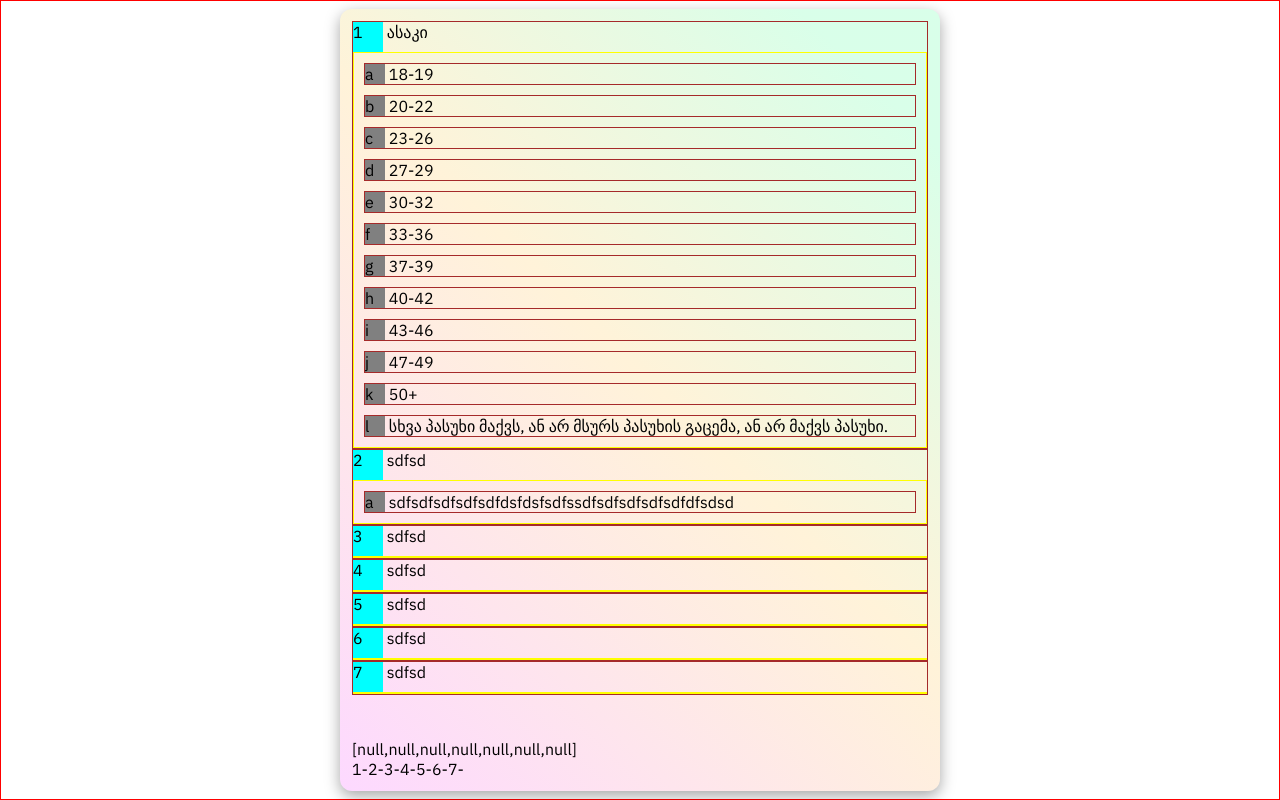
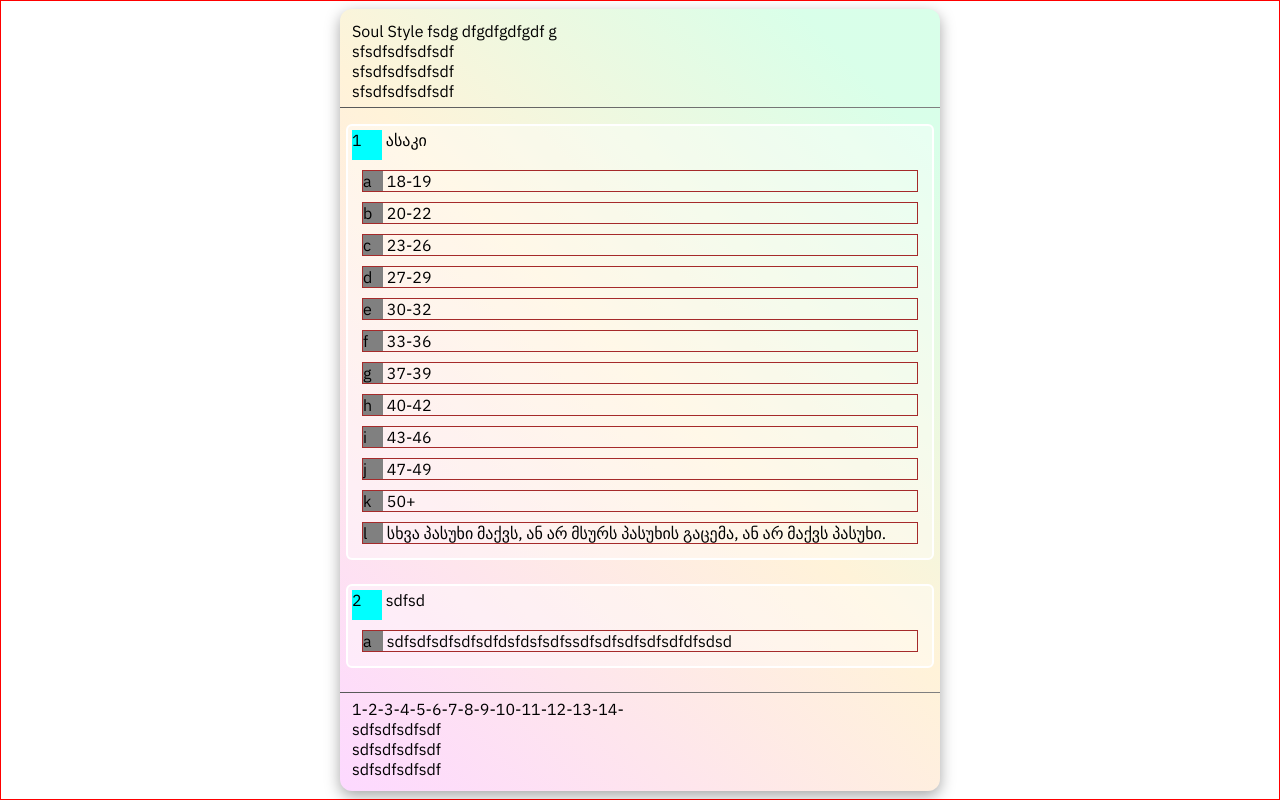
Before and after one commit to leodevbro/simple-forms-with-response-compression, a Next.js app: page / in a window 1280 px wide. Built offline with nearby package versions, Linux system fonts and the light colour scheme.

Commit message:
step next 011

```diff
--- a/src/components/OneForm/OneQuestion.tsx
+++ b/src/components/OneForm/OneQuestion.tsx
@@ -5,7 +5,14 @@ import { OneSelectableAnswer } from '@/components/OneForm/OneSelectableAnswer';
 import styled from 'styled-components';
 
 const Ground = styled.div`
-  border: 1px solid brown;
+  /* border: 1px solid brown; */
+  /* margin: 30px; */
+  background-color: rgba(255, 255, 255, 0.4);
+  /* border: 2px solid rgba(250, 213, 6, 0.5); */
+  border: 2px solid rgb(255, 255, 255);
+  border-radius: 6px;
+
+  padding: 4px;
 `;
 
 const IndexOneIndicator = styled.span`
@@ -16,7 +23,7 @@ const IndexOneIndicator = styled.span`
 `;
 
 const SelectableAnswersList = styled.div`
-  border: 1px solid yellow;
+  /* border: 1px solid yellow; */
 `;
 
 type OneQuestionProps = {
--- a/src/components/OneForm/index.tsx
+++ b/src/components/OneForm/index.tsx
@@ -21,9 +21,13 @@ import { form001_withIds } from '@/feed/indexWay2';
 const Ground = styled.div`
   position: relative;
   /* border: 7px solid blue; */
-  padding: 12px;
+  padding: 6px;
+  padding-left: 0;
+  padding-right: 0;
   /* border: 4px solid #0000003b; */
   box-shadow: rgba(0, 0, 0, 0.35) 0px 5px 15px;
+
+  /* box-shadow: rgba(60, 64, 67, 0.3) 0px 1px 2px 0px, rgba(60, 64, 67, 0.15) 0px 1px 3px 1px; */
 
   border-radius: 12px;
   width: 600px;
@@ -35,9 +39,10 @@ const Ground = styled.div`
   display: flex;
   flex-direction: column;
   flex-wrap: nowrap;
+  /* row-gap: 8px; */
 `;
 
-const GroundBackground = styled.div`
+export const GroundBackground = styled.div`
   border-radius: 12px;
   position: absolute;
   z-index: -100;
@@ -65,6 +70,8 @@ const TopBox = styled.div`
 
   flex-grow: 0;
   flex-shrink: 0;
+
+  padding: 6px 12px;
 `;
 
 const BottomBox = styled.div`
@@ -73,14 +80,39 @@ const BottomBox = styled.div`
 
   flex-grow: 0;
   flex-shrink: 0;
+
+  padding: 6px 12px;
 `;
 
 const QuestionsList = styled.div`
-  /* border: 5px solid brown; */
+  /* border: 3px solid rgb(241, 254, 255); */
+  /* border: 1px solid rgba(0, 0, 0, 0.07); */
+  /* box-shadow: rgba(50, 50, 93, 0.25) 0px 6px 12px -2px, rgba(0, 0, 0, 0.3) 0px 3px 7px -3px; */
+
+
+  /* box-shadow: 0 0 10px 0 rgba(0,0,0,0.1) inset; */
+
+  /* border-radius: 6px; */
+  padding: 6px;
+  padding-top: 16px;
+  padding-bottom: 16px;
+  /* padding-left: 0; */
   flex-grow: 1;
   flex-shrink: 1;
 
   overflow-y: auto;
+
+  display: flex;
+  flex-direction: column;
+  flex-wrap: nowrap;
+  row-gap: 24px;
+`;
+
+const NiceSeparator = styled.div`
+  height: 1px;
+  min-height: 1px;
+  background-image: linear-gradient(90deg, #585858, gray);
+  /* background: black; */
 `;
 
 export type TyAndwerOneQuestion = ({
@@ -195,7 +227,12 @@ export const OneForm = ({ aaaa }: OneFormProps) => {
 
       <TopBox>
         <div>{currForm.title}</div>
+        <div>sfsdfsdfsdfsdf</div>
+        <div>sfsdfsdfsdfsdf</div>
+        <div>sfsdfsdfsdfsdf</div>
       </TopBox>
+
+      <NiceSeparator />
 
       <QuestionsList>
         {currForm.questions.map((question, questionIndex) => {
@@ -217,9 +254,14 @@ export const OneForm = ({ aaaa }: OneFormProps) => {
         })}
       </QuestionsList>
 
+      <NiceSeparator />
+
       <BottomBox>
-        <div>{JSON.stringify(fillingOfTheForm)}</div>
+        {/* <div>{JSON.stringify(fillingOfTheForm)}</div> */}
         <div>{generateNiceCodeFromFilling(fillingOfTheForm)}</div>
+        <div>sdfsdfsdfsdf</div>
+        <div>sdfsdfsdfsdf</div>
+        <div>sdfsdfsdfsdf</div>
       </BottomBox>
     </Ground>
   );
--- a/src/feed/indexWay2.ts
+++ b/src/feed/indexWay2.ts
@@ -10,7 +10,7 @@ const vars = {
 
 const form001: nsFormMin.One = {
   id: `form001`,
-  title: '',
+  title: 'Soul Style fsdg dfgdfgdfgdf g',
   info: '',
   details: 'sdfsfd',
   versionId: '1',
@@ -33,6 +33,7 @@ const form001: nsFormMin.One = {
         { t: vars.otherOrNothingOrNotWant },
       ],
     },
+    //
     {
       question: 'sdfsd',
       selectableAnswers: [
@@ -40,25 +41,183 @@ const form001: nsFormMin.One = {
         // vars.otherOrNothingOrNotWant,
       ],
     },
+    //
     {
-      question: 'sdfsd',
-      selectableAnswers: [],
+      question: 'შვილი ან შვილები',
+      selectableAnswers: [
+        { t: 'არ მყავს და მინდა ოდესმე მყავდეს' },
+        { t: 'არ მინდა მყავდეს' },
+        { t: 'მყავს და მეტი აღარ მინდა' },
+        { t: 'მყავს და ალბათ მეტი მეყოლება ოდესმე' },
+        { t: vars.otherOrNothingOrNotWant },
+      ],
     },
+    //
     {
-      question: 'sdfsd',
-      selectableAnswers: [],
+      question: 'სიგარეტის მოწევა',
+      selectableAnswers: [
+        { t: 'არ ვეწევი და არც მინდა ოდესმე გავეკარო' },
+        { t: 'არ ვეწევი მაგრამ შესაძლოა დავიწყო მოწევა ოდესმე' },
+        { t: 'ვეწევი' },
+        { t: vars.otherOrNothingOrNotWant },
+      ],
     },
+    //
     {
-      question: 'sdfsd',
-      selectableAnswers: [],
+      question:
+        'ვცდილობ ფორმაში ვიყო ფიზიკურად, თუნდაც მსუბუქი ვარჯიშით ან სხვა სახის აქტივობით',
+      selectableAnswers: [
+        {
+          t: 'კი, ჩემთვის მ',
+        },
+      ],
     },
+    //
     {
-      question: 'sdfsd',
-      selectableAnswers: [],
+      question: 'ტატუ',
+      selectableAnswers: [
+        {
+          t: `არ მაქვს და არც მსურს რომ ოდესმე მქონდეს სხეულზე`,
+        },
+        {
+          t: `მაქვს მაგრამ ახლა ვაცნობიერებ რომ არ მსურს ტატუ მქონდეს სხეულზე`,
+        },
+        {
+          t: `მაქვს და მომწონს`,
+        },
+
+        { t: vars.otherOrNothingOrNotWant },
+      ],
     },
+    //
     {
-      question: 'sdfsd',
-      selectableAnswers: [],
+      question: 'პირსინგი (საყურის გარდა)',
+      selectableAnswers: [
+        {
+          t: `არ მაქვს და არც მსურს რომ ოდესმე მქონდეს`,
+        },
+        {
+          t: `მაქვს მაგრამ ახლა ვაცნობიერებ რომ არ მსურს მქონდეს`,
+        },
+        {
+          t: `მაქვს და მომწონს`,
+        },
+
+        { t: vars.otherOrNothingOrNotWant },
+      ],
+    },
+    //
+    {
+      question: 'საყურე',
+      selectableAnswers: [
+        ////// what is he he he?
+        {
+          t: `არ მაქვს და არც მსურს რომ ოდესმე მქონდეს`,
+        },
+        {
+          t: `მაქვს, ცალ ყურზე ჩემი მაქსიმუმია ერთი ცალი საყურე`,
+        },
+        {
+          t: `მაქვს, ცალ ყურზე ჩემი მაქსიმუმია ერთზე მეტი საყურე`,
+        },
+
+        { t: vars.otherOrNothingOrNotWant },
+      ],
+    },
+    //
+    {
+      question: 'ფრჩხილების დაგრძელება',
+      selectableAnswers: [
+        {
+          t: `არ მაქვს და არც მსურს რომ ოდესმე მქონდეს`,
+        },
+        {
+          t: `მაქვს, ცალ ყურზე ჩემი მაქსიმუმია ერთი ცალი საყურე`,
+        },
+        {
+          t: `მაქვს, ცალ ყურზე ჩემი მაქსიმუმია ერთზე მეტი საყურე`,
+        },
+
+        { t: vars.otherOrNothingOrNotWant },
+      ],
+    },
+    //
+    {
+      question: 'ლგბტ',
+      selectableAnswers: [
+        {
+          t: `ისინი ისეთივე კარგი ადამიანები არიან როგორც სხვა დანარჩენი. ბიოლოგიურ/ფსიქოლოგიურ მდგომარეობას რაც შეეხება, ვფიქრობ რომ არაა ჯანსაღი მდგომარეობა.`,
+        },
+        {
+          t: `ისინი ისეთივე კარგი ადამიანები არიან როგორც სხვა დანარჩენი. ბიოლოგიურ/ფსიქოლოგიურ მდგომარეობას რაც შეეხება, ვფიქრობ ვარ რომ სრულიად ჯანსაღია.`,
+        },
+        {
+          t: `ისინი ისეთივე კარგი ადამიანები არიან როგორც სხვა დანარჩენი. ბიოლოგიურ/ფსიქოლოგიურ მდგომარეობას რაც შეეხება, არ მაქ ჩემი აზრი ამაზე.`,
+        },
+
+        { t: vars.otherOrNothingOrNotWant },
+      ],
+    },
+    //
+    {
+      question: 'ასტროლოგია',
+      selectableAnswers: [
+        {
+          t: 'ვფიქრობ რომ მცდარია ადამიანების აღწერა (დაბადების თარიღის მიხედვით) და რეკომენდაციები (როდის როგორ ჯობია რომ მოვიქცეთ)',
+        },
+        {
+          t: 'ვფიქრობ რომ სწორია ყველანაირად',
+        },
+        {
+          t: 'ვფიქრობ რომ ნაწილობრივ სწორია ადამიანების აღწერა (დაბადების თარიღის მიხედვით) და რეკომენდაციები (როდის როგორ ჯობია რომ მოვიქცეთ)',
+        },
+        { t: vars.otherOrNothingOrNotWant },
+      ],
+    },
+    //
+    {
+      question: 'რელიგია',
+      selectableAnswers: [
+        { t: `ქრისტიანი ვარ` },
+        { t: `სხვა რელიგია` },
+        { t: `არ ვარ არცერთი რელიგიის მიმდევარი` },
+        { t: vars.otherOrNothingOrNotWant },
+      ],
+    },
+    //
+    {
+      question: 'ჩემი დამოკიდებულება ჩემი რელიგიისადმი',
+      selectableAnswers: [
+        {
+          t: `მაქვს ძლიერი სურვილი რომ მუდმივად უფრო და უფრო სიღრმისეულად ჩავწვდე და სულიერად განვვითარდე`,
+        },
+        {
+          t: `მაქვს ასე თუ ისე სურვილი რომ მუდმივად უფრო და უფრო სიღრმისეულად ჩავწვდე და სულიერად განვვითარდე`,
+        },
+        {
+          t: `მაინცდამაინც არ მაქვს სურვილი რომ მუდმივად უფრო და უფრო სიღრმისეულად ჩავწვდე და სულიერად განვვითარდე`,
+        },
+        { t: `არ ვარ არცერთი რელიგიის მიმდევარი` },
+
+        { t: vars.otherOrNothingOrNotWant },
+      ],
+    },
+    //
+    {
+      question: 'ლოცვა',
+      selectableAnswers: [
+        {
+          t: `მჯერა რომ ძლიერი დამხმარეა სულიერი სიჯანსაღისთვის`,
+        },
+        {
+          t: `ასე თუ ისე მჯერა რომ კარგი რამეა`,
+        },
+        {
+          t: `არ მჯერა რომ ლოცვას რაიმე სულიერი ძალა აქვს და/ან არ მჯერა სულიერი სამყაროს არსებობის`,
+        },
+
+        { t: vars.otherOrNothingOrNotWant },
+      ],
     },
   ],
 };
```
